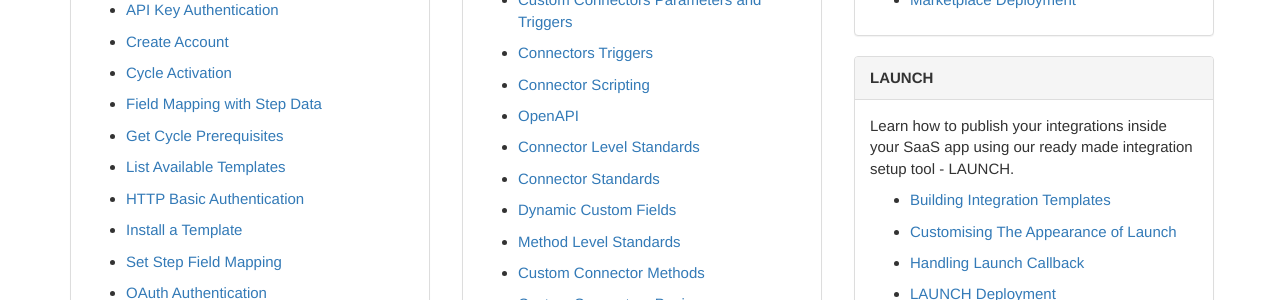
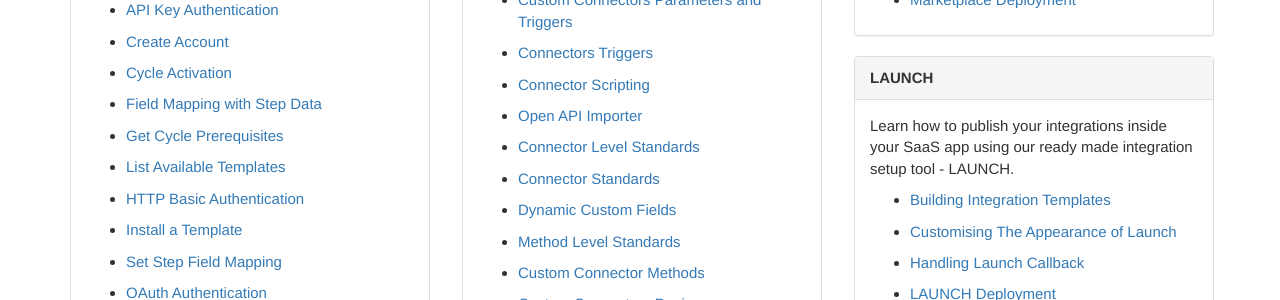
Before and after one commit to sneakysneak/docs, a Jekyll site: the page built from index.md, in a window 1280 px wide and 900 px high, scrolled down 714 px. Shown: the part 153-453 px from the top of the window. Built offline with Jekyll 4.4.1, drawn with Linux system fonts in a browser that asks for light colours; nearby versions of some CDN libraries; comment, search, counter and statistics services are not loaded.

Commit message:
Update 10-open-api-importer.md

```diff
--- a/pages/custom-connectors/10-open-api-importer.md
+++ b/pages/custom-connectors/10-open-api-importer.md
@@ -1,5 +1,5 @@
 ---
-title: OpenAPI
+title: Open API Importer
 sidebar: cyclr_sidebar
 permalink: open-api-importer
 tags: [connector-creation]
```
